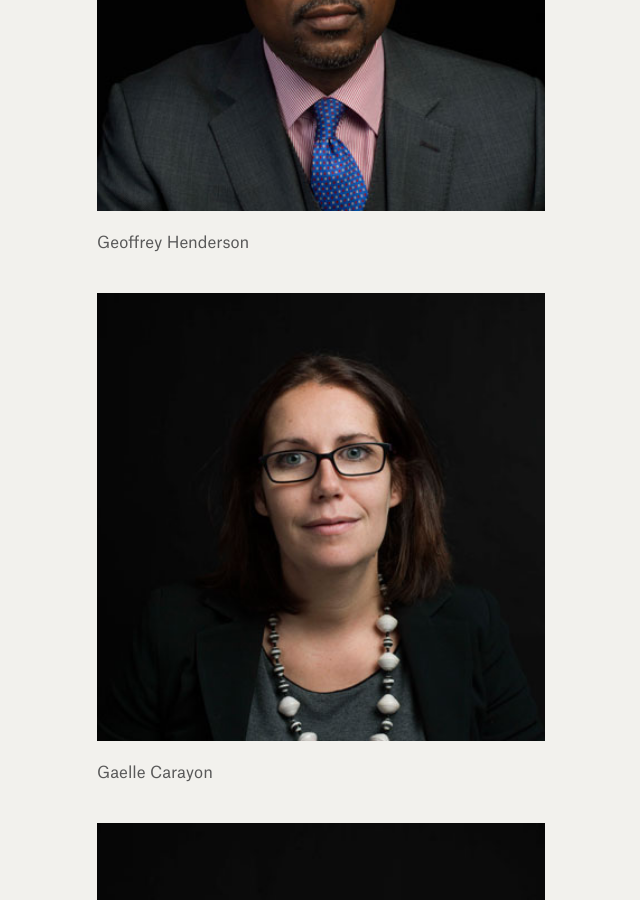
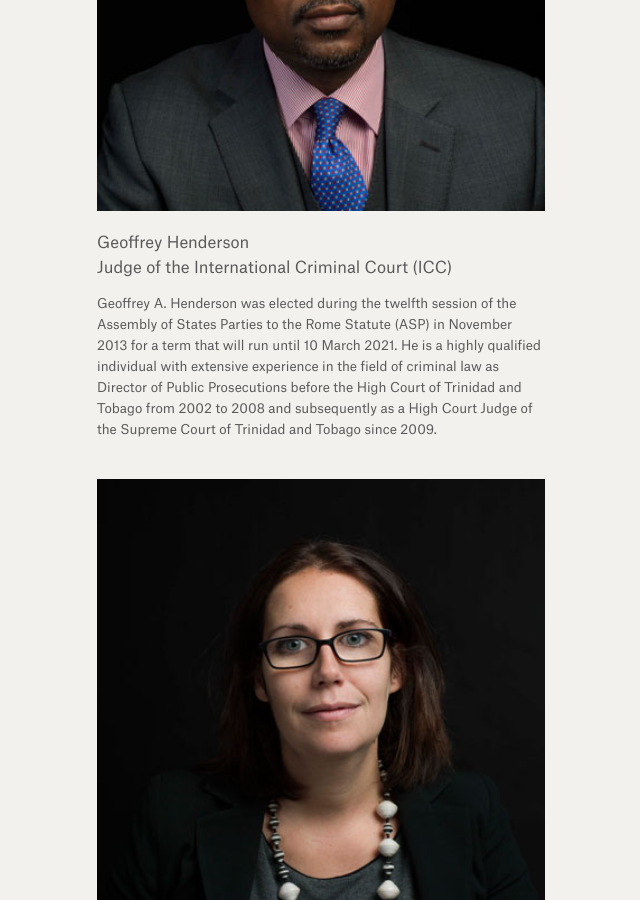
Before and after one commit to weights-and-measures/weights-and-measures.github.io, a Jekyll site: the page built from photographs.html, in a window 1280 px wide and 900 px high, scrolled down 17174 px. Shown: the whole window, without its empty margins (319-959 px from the left). Built offline with Jekyll 4.4.1, drawn with Linux system fonts in a browser that asks for light colours.

Commit message:
Updated D26

```diff
--- a/_photographs/d26.markdown
+++ b/_photographs/d26.markdown
@@ -6,4 +6,7 @@ position: 40
 
 ![geoffrey-henderson_09-32d9f4.jpg](/uploads/geoffrey-henderson_09-32d9f4.jpg)
 
-Geoffrey Henderson
+Geoffrey Henderson <br> Judge of the International Criminal Court (ICC)
+
+
+Geoffrey A. Henderson was elected during the twelfth session of the Assembly of States Parties to the Rome Statute (ASP) in November 2013 for a term that will run until 10 March 2021. He is a highly qualified individual with extensive experience in the field of criminal law as Director of Public Prosecutions before the High Court of Trinidad and Tobago from 2002 to 2008 and subsequently as a High Court Judge of the Supreme Court of Trinidad and Tobago since 2009.
```
